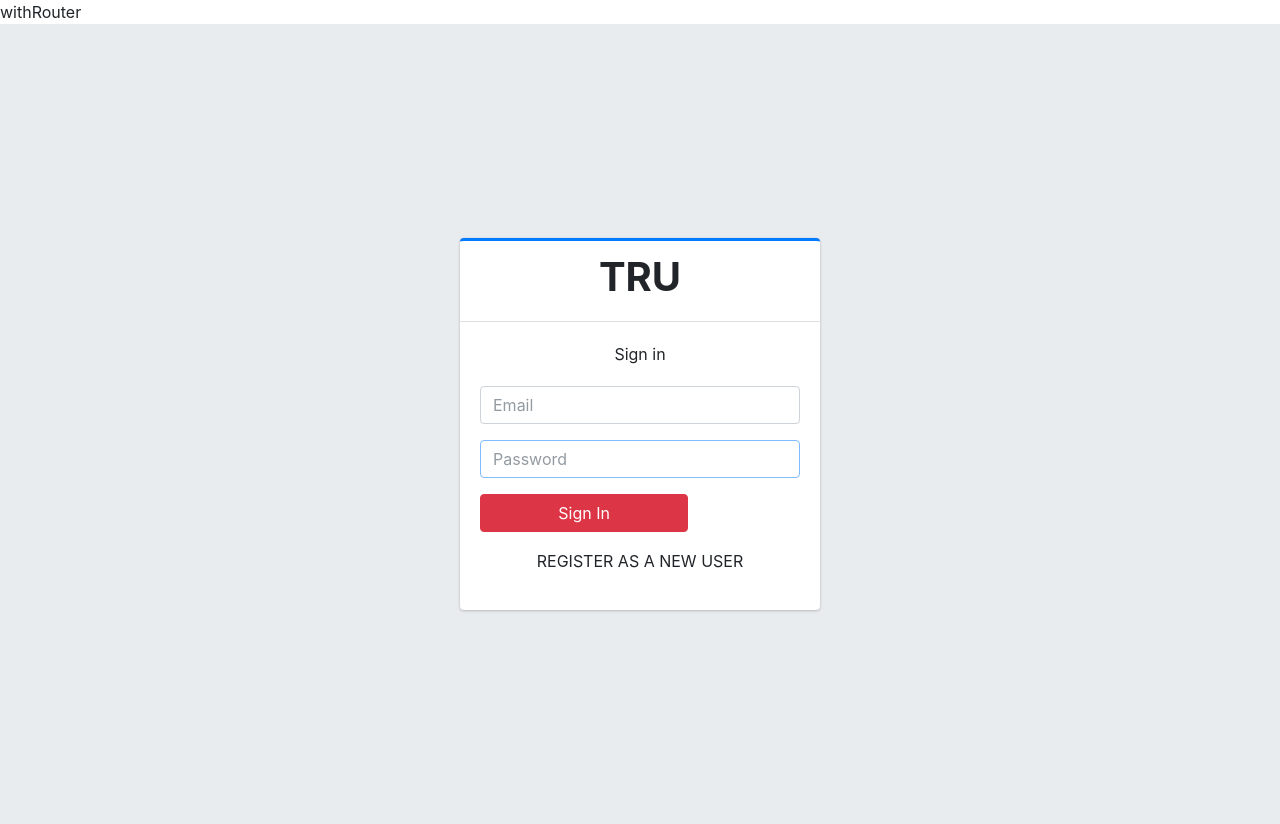
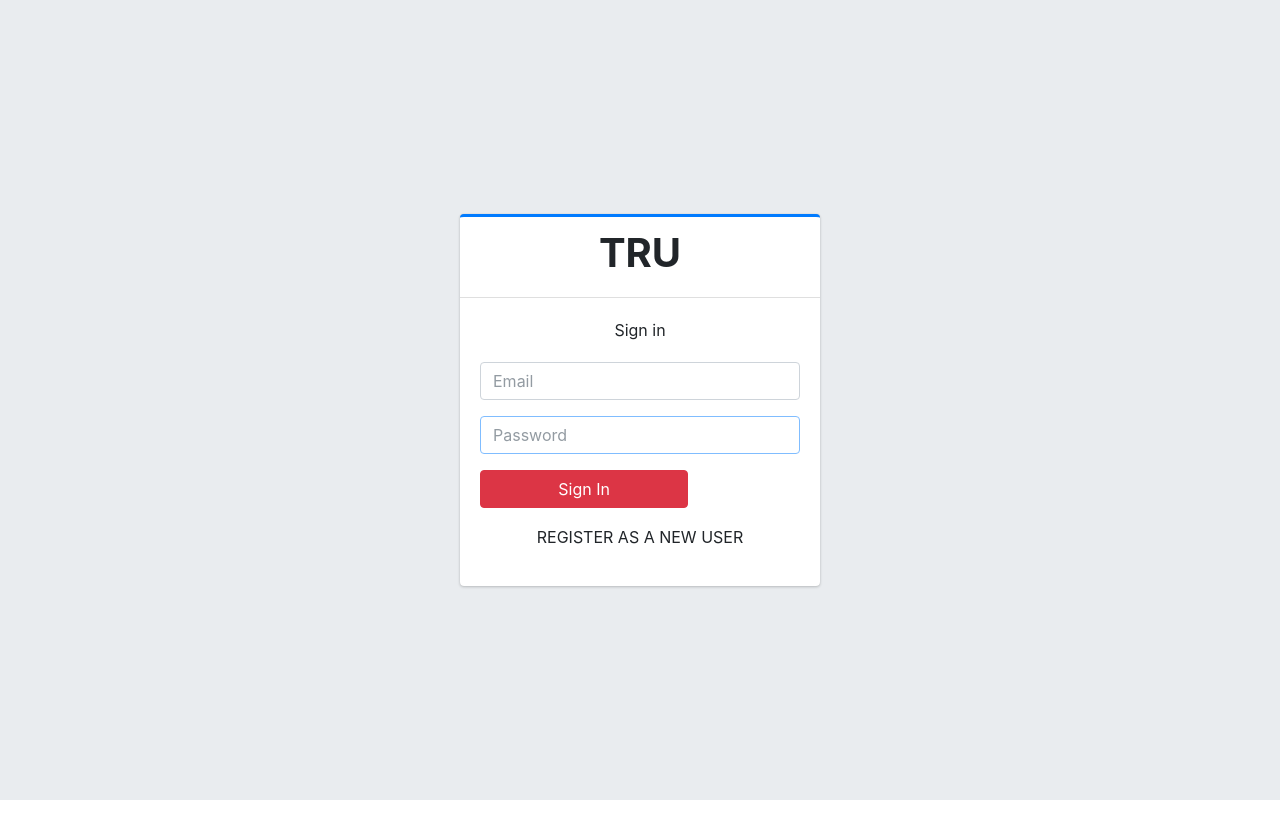
Before and after one commit to eddynice/tru-profi, a React (Create React App) app: page / in a window 1280 px wide. After the commit the page ends 800 px from the top, so only its background shows below. Built offline with nearby package versions, Linux system fonts and the light colour scheme.

Commit message:
messsage

```diff
--- a/src/index.js
+++ b/src/index.js
@@ -10,7 +10,7 @@ import './index.css';
 
 ReactDOM.render(
   <BrowserRouter>
-  withRouter
+
 
 
 
```
